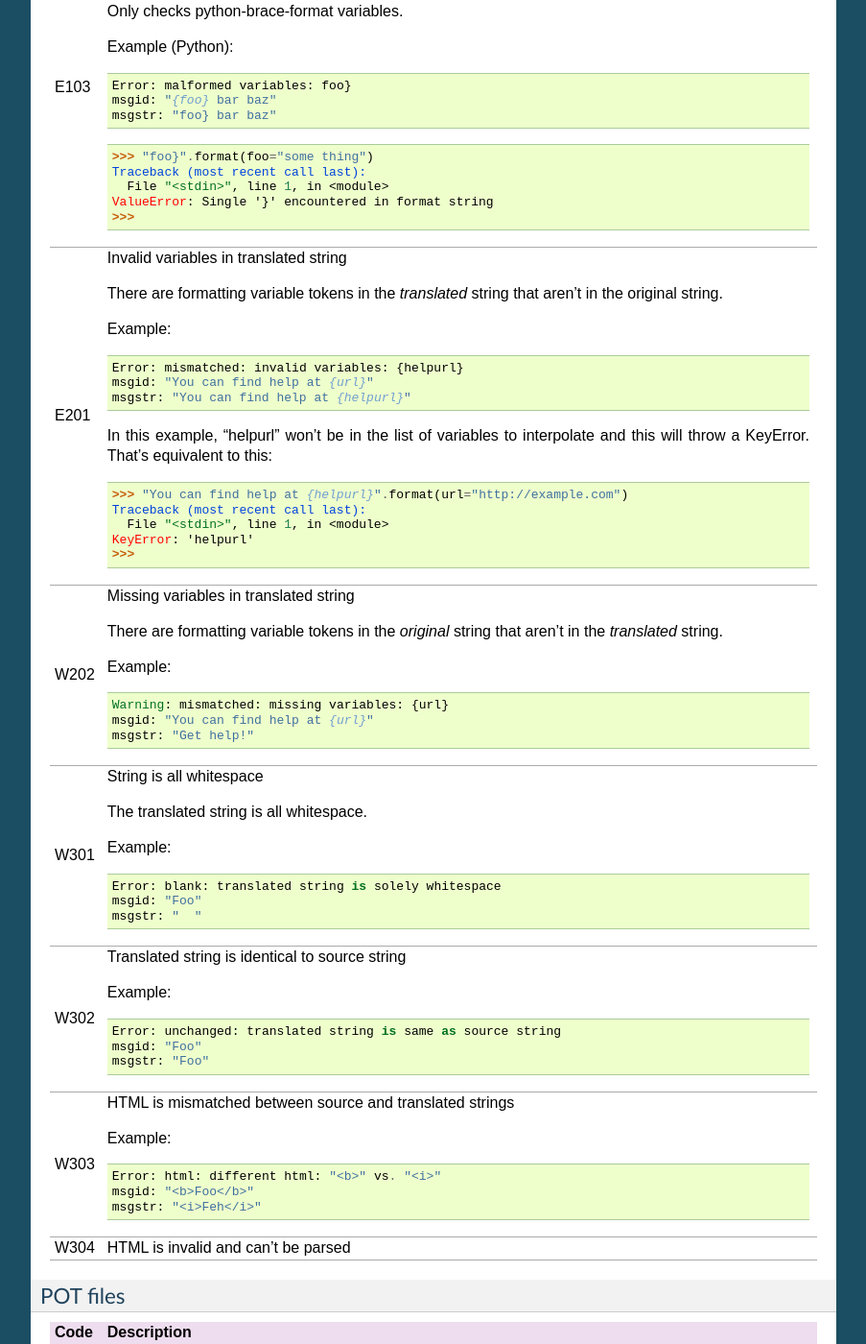
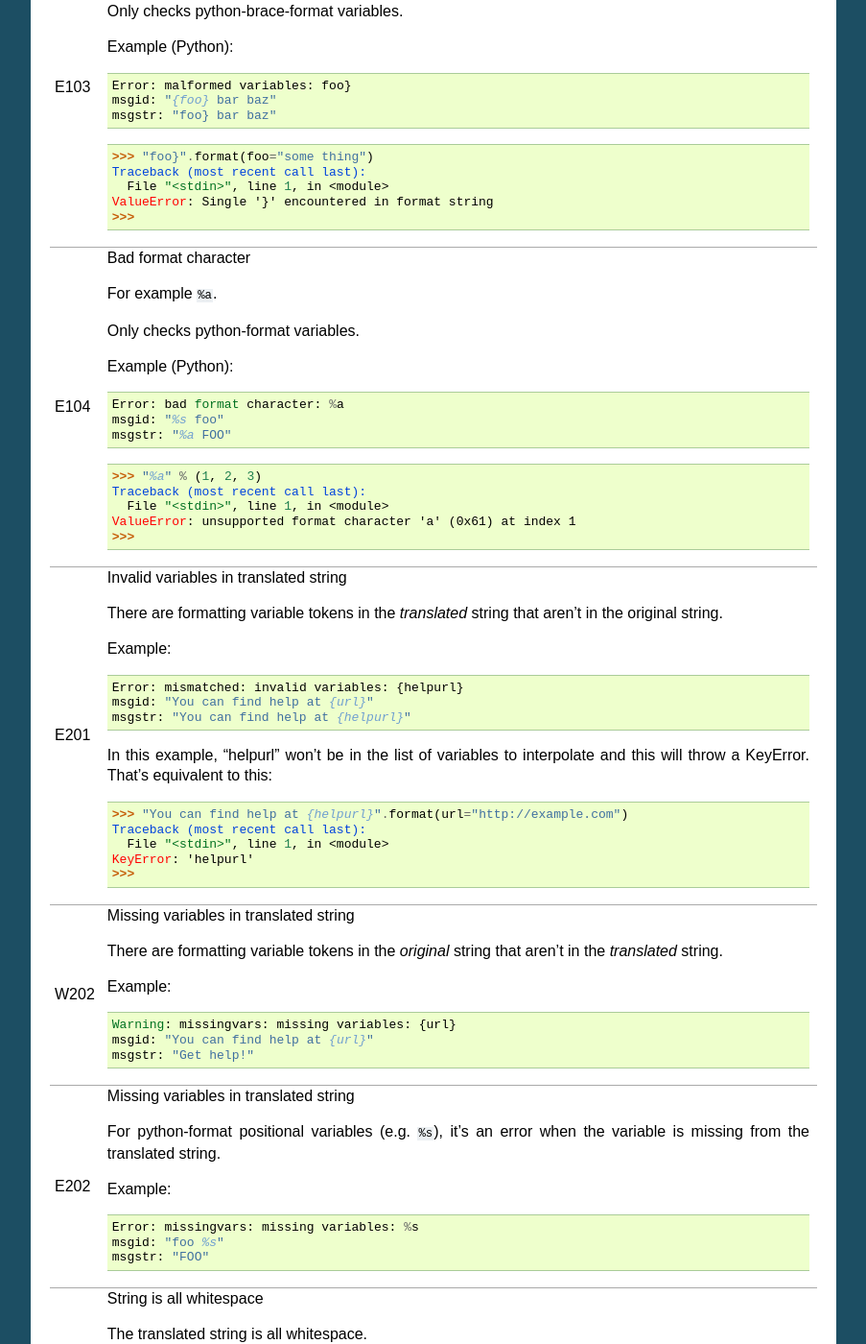
Before and after one commit to mozilla/dennis, a Sphinx documentation site: the page built from docs/linting.rst, in a window 1280 px wide and 1400 px high, scrolled down 2318 px. Shown: the whole window at 96% size, without its empty margins (198-1101 px from the left). Built offline with Sphinx 7.4.7, drawn with Linux system fonts in a browser that asks for light colours.

Commit message:
Update lintin' docs

```diff
--- a/docs/linting.rst
+++ b/docs/linting.rst
@@ -155,6 +155,25 @@ PO files
 |      | >>>                                                                   |
 |      |                                                                       |
 +------+-----------------------------------------------------------------------+
+| E104 | Bad format character                                                  |
+|      |                                                                       |
+|      | For example ``%a``.                                                   |
+|      |                                                                       |
+|      | Only checks python-format variables.                                  |
+|      |                                                                       |
+|      | Example (Python)::                                                    |
+|      |                                                                       |
+|      |     Error: bad format character: %a                                   |
+|      |     msgid: "%s foo"                                                   |
+|      |     msgstr: "%a FOO"                                                  |
+|      |                                                                       |
+|      | >>> "%a" % (1, 2, 3)                                                  |
+|      | Traceback (most recent call last):                                    |
+|      |   File "<stdin>", line 1, in <module>                                 |
+|      | ValueError: unsupported format character 'a' (0x61) at index 1        |
+|      | >>>                                                                   |
+|      |                                                                       |
++------+-----------------------------------------------------------------------+
 | E201 | Invalid variables in translated string                                |
 |      |                                                                       |
 |      | There are formatting variable tokens in the *translated* string       |
@@ -184,9 +203,21 @@ PO files
 |      |                                                                       |
 |      | Example::                                                             |
 |      |                                                                       |
-|      |     Warning: mismatched: missing variables: {url}                     |
+|      |     Warning: missingvars: missing variables: {url}                    |
 |      |     msgid: "You can find help at {url}"                               |
 |      |     msgstr: "Get help!"                                               |
+|      |                                                                       |
++------+-----------------------------------------------------------------------+
+| E202 | Missing variables in translated string                                |
+|      |                                                                       |
+|      | For python-format positional variables (e.g. ``%s``), it's an         |
+|      | error when the variable is missing from the translated string.        |
+|      |                                                                       |
+|      | Example::                                                             |
+|      |                                                                       |
+|      |     Error: missingvars: missing variables: %s                         |
+|      |     msgid: "foo %s"                                                   |
+|      |     msgstr: "FOO"                                                     |
 |      |                                                                       |
 +------+-----------------------------------------------------------------------+
 | W301 | String is all whitespace                                              |
```
